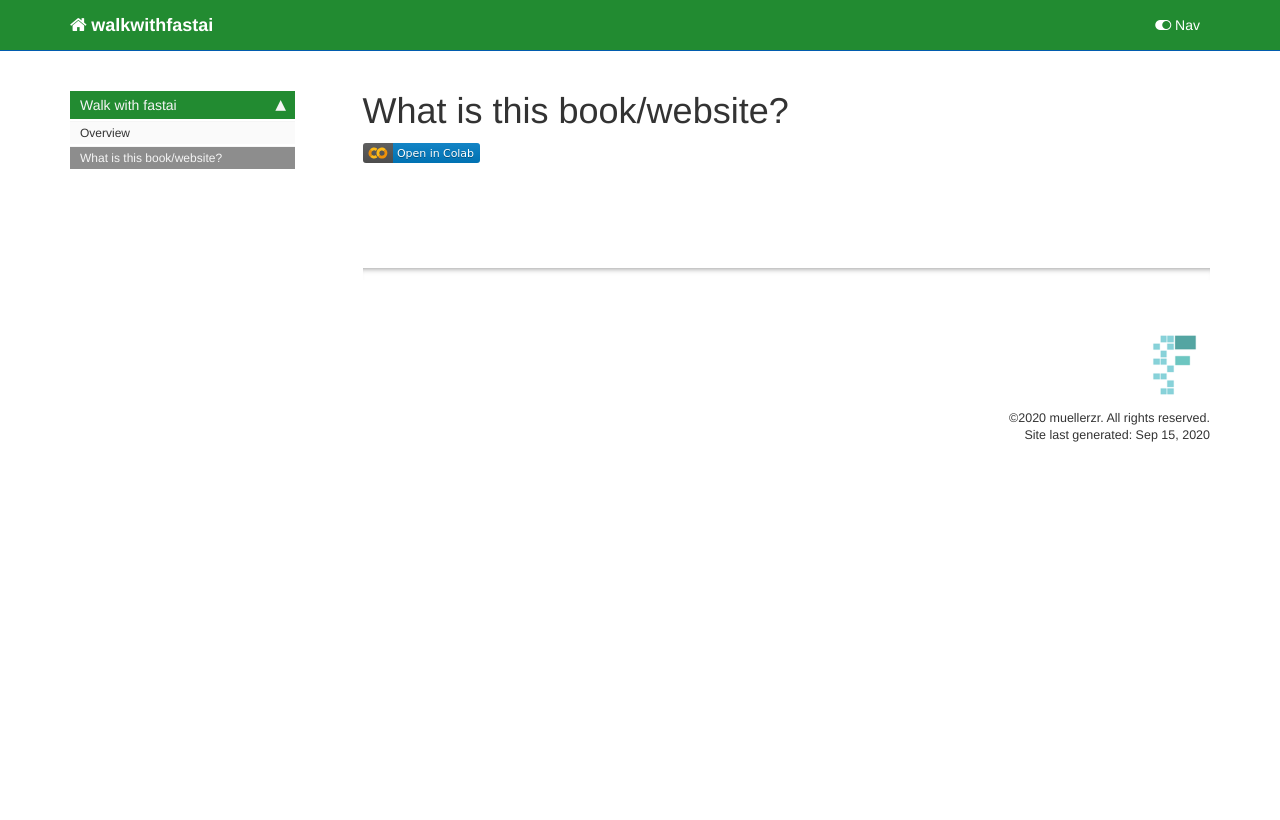
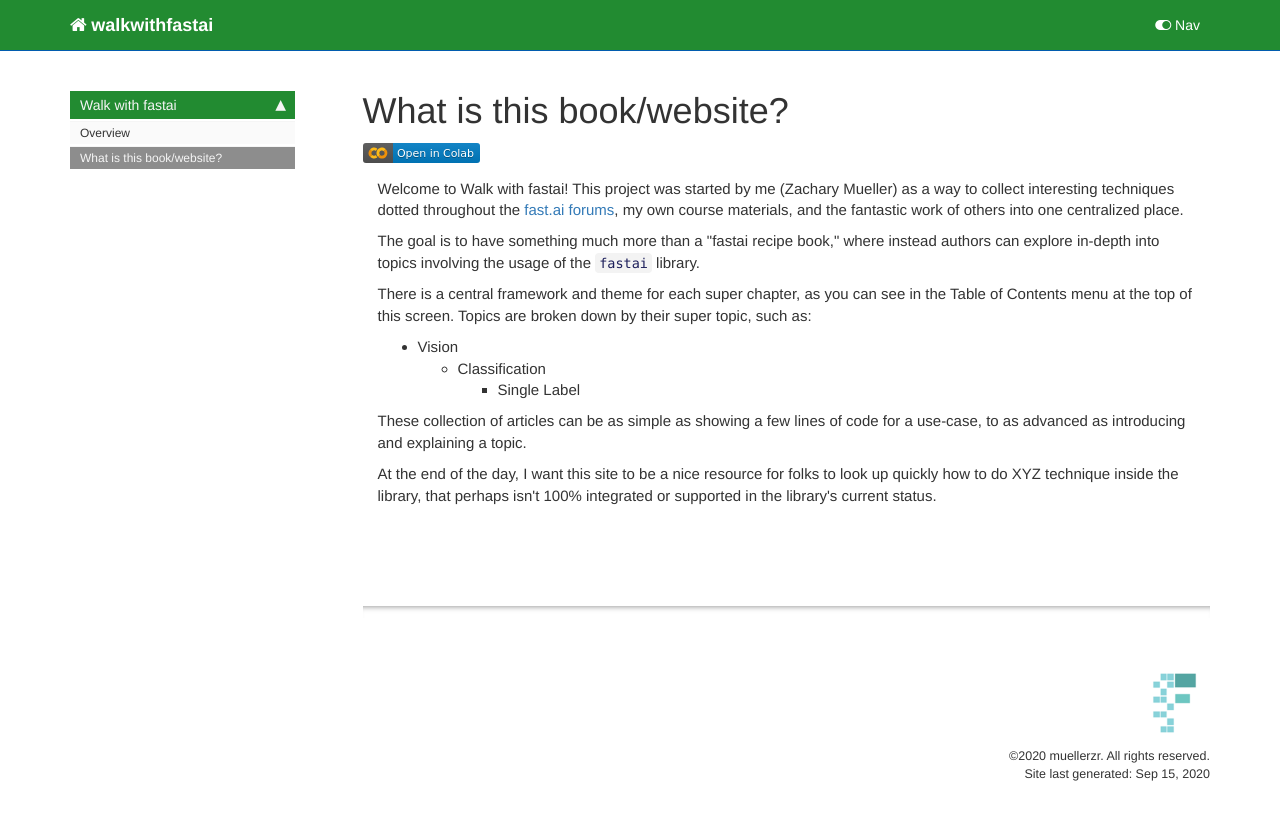
Before and after one commit to walkwithfastai/walkwithfastai.github.io, a Jekyll site: the page built from docs/introduction.about.html, in a window 1280 px wide. Shown: the top 820 px of the page. Built offline with Jekyll 4.4.1, drawn with Linux system fonts in a browser that asks for light colours; nearby versions of some CDN libraries; comment, search, counter and statistics services are not loaded.

Commit message:
fix about

```diff
--- a/docs/introduction.about.html
+++ b/docs/introduction.about.html
@@ -29,4 +29,24 @@
 </div>
     {% endraw %}
 
+<div class="cell border-box-sizing text_cell rendered"><div class="inner_cell">
+<div class="text_cell_render border-box-sizing rendered_html">
+<p>Welcome to Walk with fastai! This project was started by me (Zachary Mueller) as a way to collect interesting techniques dotted throughout the <a href="forums.fast.ai">fast.ai forums</a>, my own course materials, and the fantastic work of others into one centralized place.</p>
+<p>The goal is to have something much more than a "fastai recipe book," where instead authors can explore in-depth into topics involving the usage of the <code>fastai</code> library.</p>
+<p>There is a central framework and theme for each super chapter, as you can see in the Table of Contents menu at the top of this screen. Topics are broken down by their super topic, such as:</p>
+<ul>
+<li>Vision<ul>
+<li>Classification<ul>
+<li>Single Label</li>
+</ul>
+</li>
+</ul>
+</li>
+</ul>
+<p>These collection of articles can be as simple as showing a few lines of code for a use-case, to as advanced as introducing and explaining a topic.</p>
+<p>At the end of the day, I want this site to be a nice resource for folks to look up quickly how to do XYZ technique inside the library, that perhaps isn't 100% integrated or supported in the library's current status.</p>
+
 </div>
+</div>
+</div>
+</div>
```
Also changed, not shown: 1 other file.
